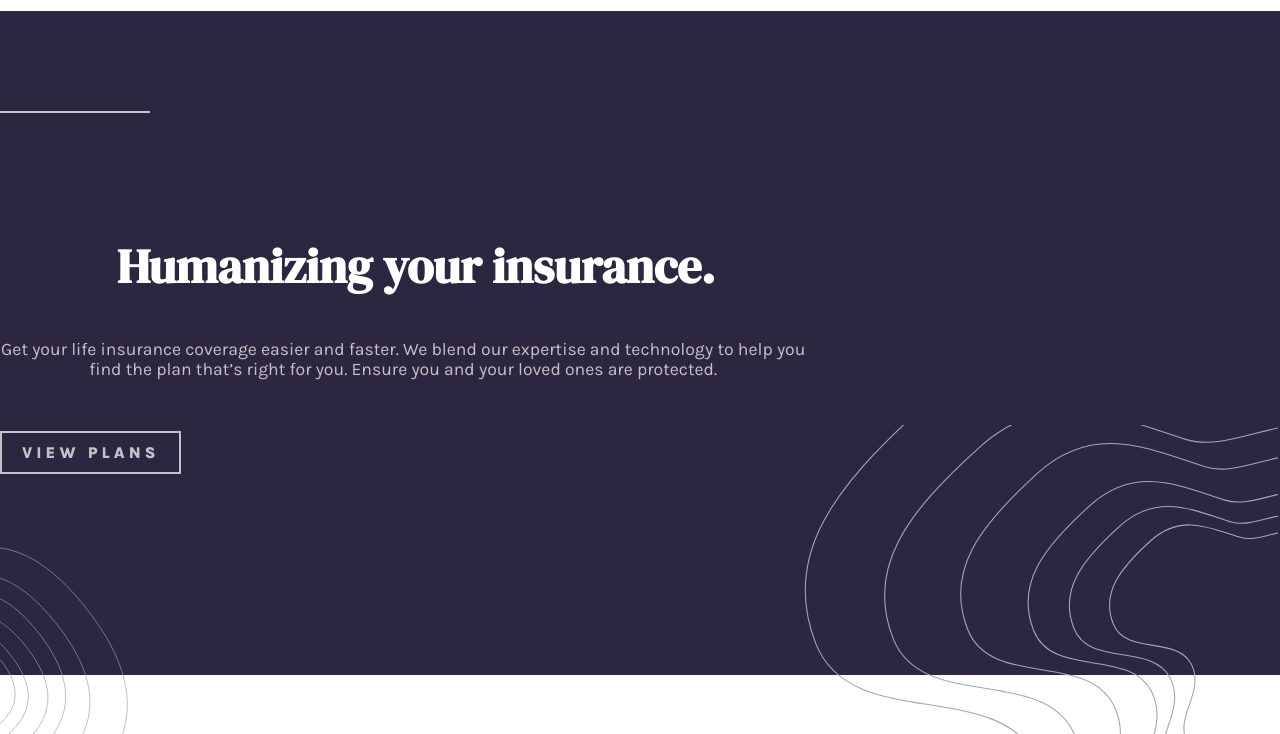
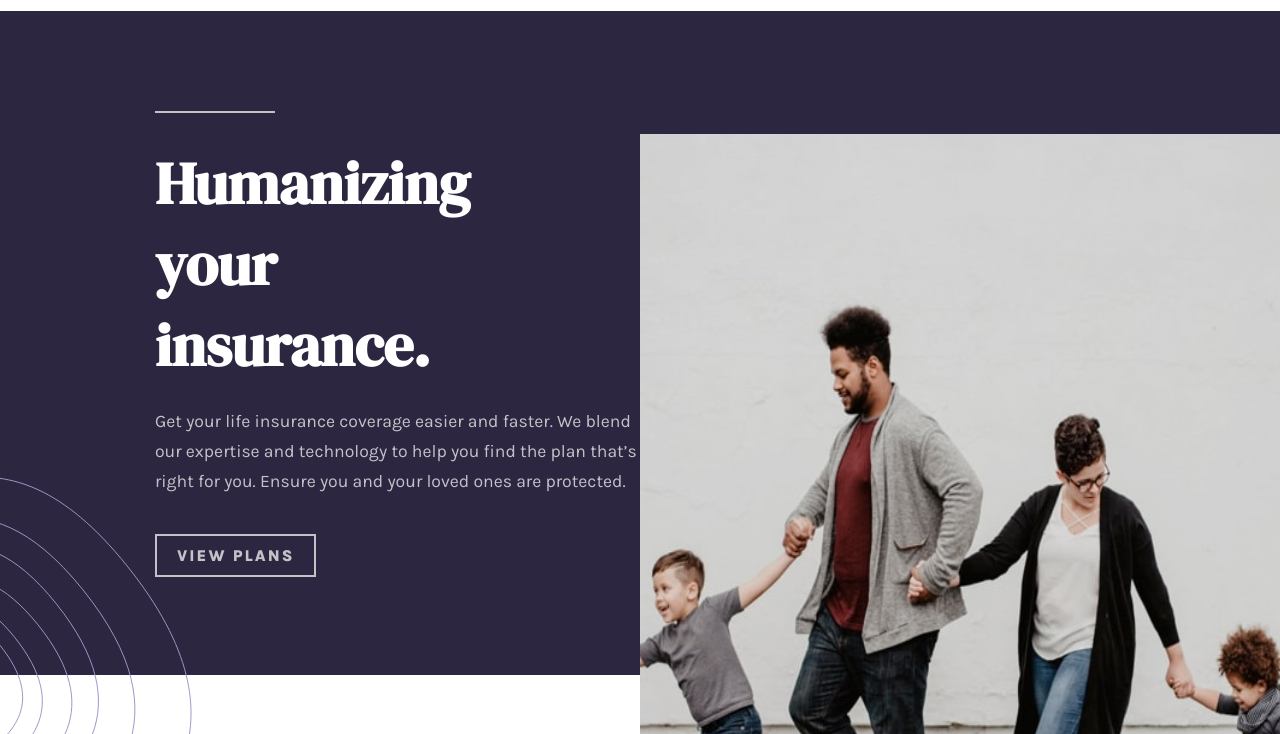
Before and after one commit to Francis-Frimpong/insue-landing-page, a plain HTML site: page index.html in a window 1280 px wide. Shown: the part 66-800 px from the top of the page. Drawn offline with Linux system fonts and the light colour scheme.

Commit message:
improvement on desktop layout design

```diff
--- a/style.css
+++ b/style.css
@@ -162,11 +162,12 @@ body {
     margin-top: 250px;
 }
 .cta-line{
-    width: 150px;
+    width: 120px;
     height: 2px;
     background-color: hsl(274, 6%, 77%);
     /* margin: 0 auto; */
     margin-top: 100px;
+    display: none;
 }
 
 .qualities h2{
@@ -435,17 +436,20 @@ body {
     }
 
     .responsive-img {
-        width: 500px;
-        height: 600px;
+        width: 650px;
+        height: 900px;
         position: absolute;
+        left: 50%;
+        top: 2.5%;
         z-index: 1;
-        display: none;
+
     }
 
     .cta-text {
         align-items: start;
         display: flex;
         flex-direction: column;
+        left: 155px;
     }
 
     .pattern-right{
@@ -457,9 +461,50 @@ body {
     }
     .pattern-left{
         /* position: absolute; */
-        top:536px;
+        top:466px;
         left: 0px;
-        width: 10%;
+        width: 15%;
+
+    }
+
+    .cta-line{
+        display: block;
+    }
+
+    .cta-text{
+        /* display: flex;
+        flex-direction: column; */
+        justify-content: start;
+        align-items: start;
+        /* position: absolute; */
+        top: 0;
+
+        z-index: 1;
+    }
+
+    .cta-text h1 {
+        font-size: 3.7rem;
+        width: 30%;
+        text-align: start;
+        margin-top: 30px;
+        margin-bottom: 0;
+
+
+    }
+
+    .cta-text p{
+        width: 43%;
+        text-align: start;
+        font-size: 1.1rem;
+        margin-top: 20px;
+        line-height: 30px;
+
+    }
+
+    .cta a{
+        margin-top: 20px;
+        letter-spacing: 2px;
+
 
     }
 
```
